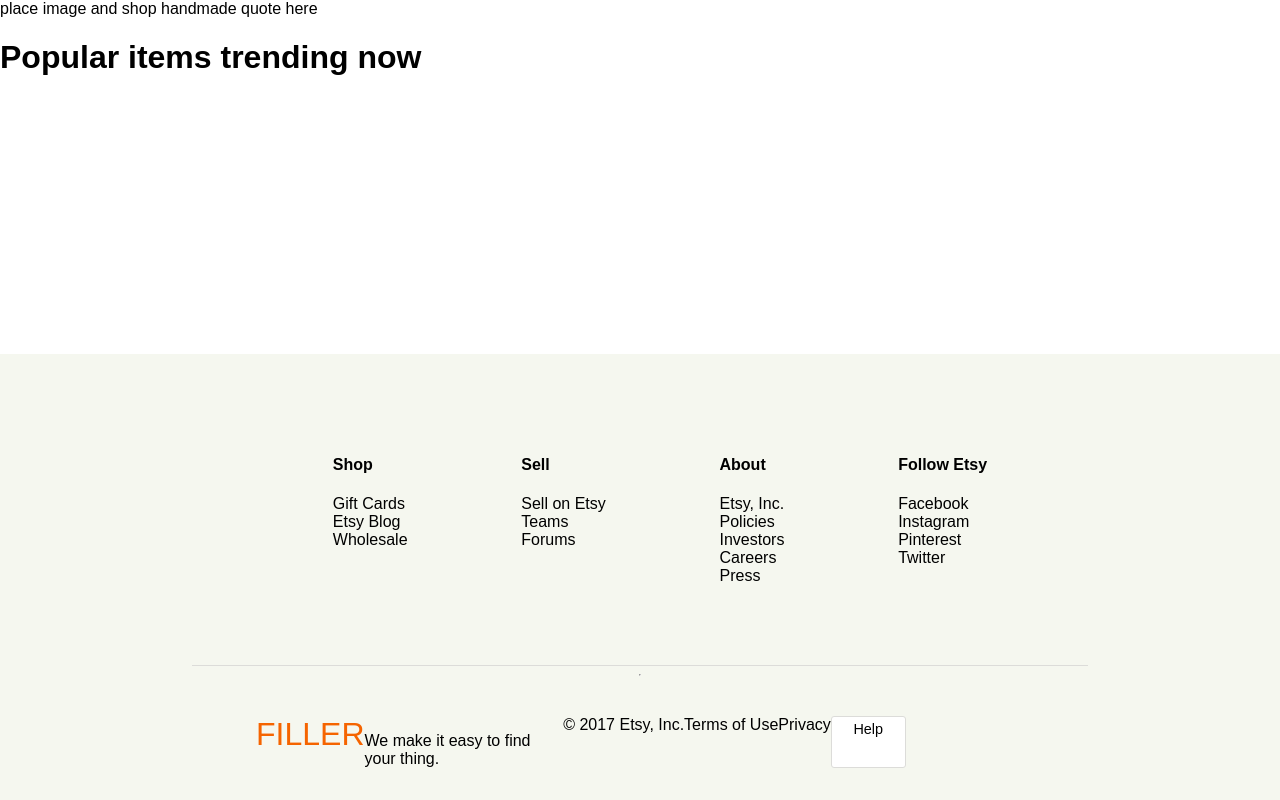
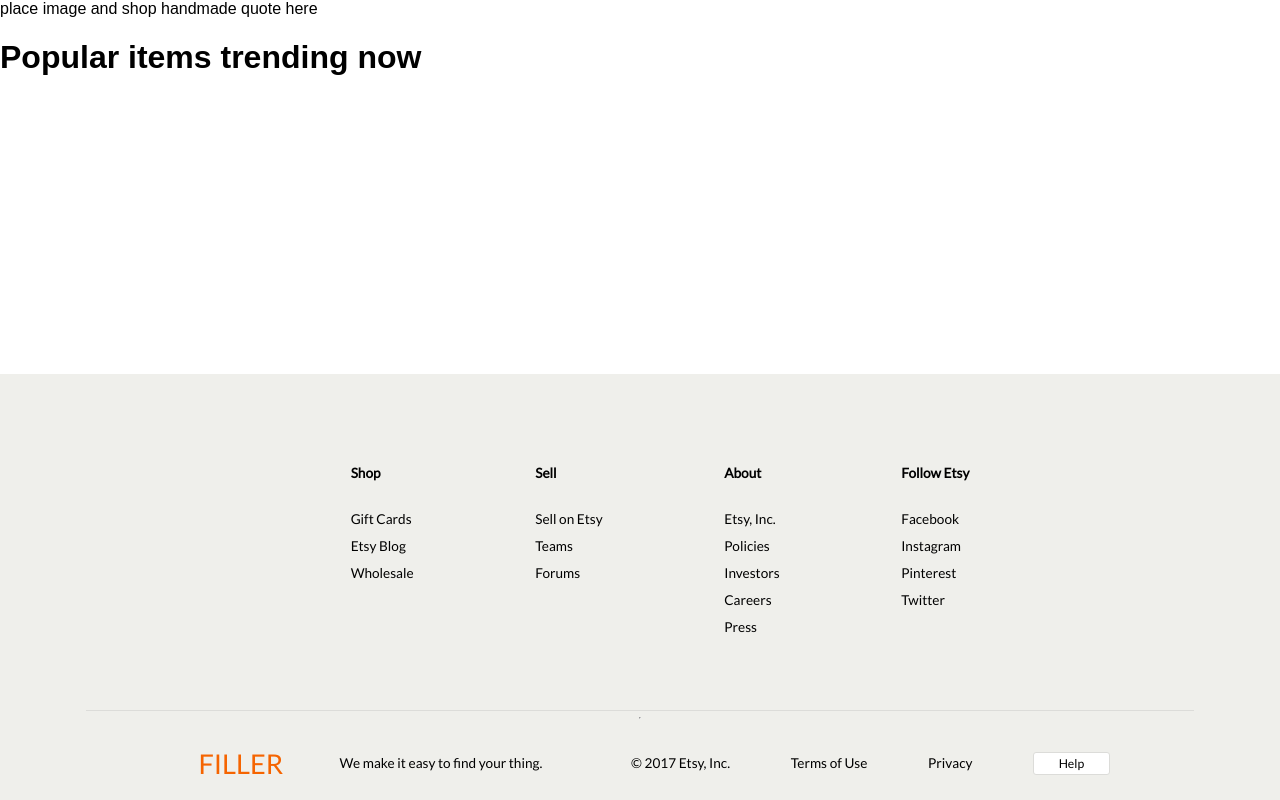
Before and after one commit to trending-etsyly/tiy-trending-etsyly, a React (Create React App) app: page / in a window 1280 px wide. Built offline with nearby package versions, Linux system fonts and the light colour scheme.

Commit message:
more basic footer styles (google fonts links added to index.html. meta div adjustments for easier styles. make sure this does not interfere with Chad s links

```diff
--- a/public/index.html
+++ b/public/index.html
@@ -7,6 +7,13 @@
 
     <link rel="manifest" href="%PUBLIC_URL%/manifest.json">
     <link rel="shortcut icon" href="%PUBLIC_URL%/favicon.ico">
+
+    <!-- fonts -->
+    <link href='https://fonts.googleapis.com/css?family=Bitter:700,400' rel='stylesheet' type='text/css'>
+    <link href='https://fonts.googleapis.com/css?family=Lato:400,300' rel='stylesheet' type='text/css'>
+    <link href="https://fonts.googleapis.com/css?family=Roboto" rel="stylesheet">
+
+
 
     <title>Trending</title>
   </head>
--- a/src/components/Footer.js
+++ b/src/components/Footer.js
@@ -41,7 +41,7 @@ export default class Footer extends Component {
                <div id="logo">FILLER</div>
                <div id="slogan">We make it easy to find your thing.</div>
             </div>
-            <div id="copyright"><light>© 2017 Etsy, Inc.</light></div>
+            <div id="copyright">© 2017 Etsy, Inc.</div>
             <div> Terms of Use </div>
             <div>Privacy</div>
             <div id="help-button">Help</div>
--- a/src/styles/Footer.css
+++ b/src/styles/Footer.css
@@ -1,37 +1,50 @@
 .footer {
+   min-width: 1000px;
    width: 100vw;
    display: flex;
    flex-direction: column;
    align-items: center;
    position: absolute;
    bottom: 0;
-   background-color: #F5F7EF;
+   background-color: #EFEFEB;
+   font-size: 85%;
+   font-family: 'Lato', sans-serif;
 }
-/*----------------------TOP DIV-----------------------------------------------*/
+/*----------------------TOP DIV-*/
 .link-lists-top {
+   min-width: 1000px;
    width: 60vw;
    display: flex;
-   justify-content: space-around;
+   justify-content: center;
    padding: 4em;
    border-bottom: solid 1px #dcdcd9;
-   font-weight: lighter;
+}
+
+ul {
+   margin-left: 3em;
+   margin-right: 3em;
 }
 
 li {
    list-style-type: none;
+   line-height: 2;
 }
 
-/*---------------------BOTTOM DIV---------------------------------------------*/
+/*---------------------BOTTOM DIV-*/
 .meta-bottom {
+   min-width: 1000px;
    width: 60vw;
    display: flex;
-   padding: 2em;
+   justify-content: space-around;
+   align-items: center;
+   padding: 1.5em;
 }
 
 #logo-and-slogan {
    width: 40%;
    display: flex;
    justify-content: space-around;
+   align-items: center;
 }
 
 /*replace with actual logo*/
@@ -40,16 +53,13 @@ li {
    font-size: 200%;
 }
 
-#slogan {
-   padding-top: 1em;
-}
 
 /*this will be reassigned to an actual button if we decide to add one*/
 #help-button {
    background-color: white;
    border: solid 1px #dcdcd9;
    border-radius: 3px;
-   padding: .25em 1.5em;
+   padding: .25em 2em;
    /*font size may change when we import the right fonts*/
    font-size: 90%;
 }
--- a/src/styles/Trending.css
+++ b/src/styles/Trending.css
@@ -1,5 +1,5 @@
 .TrendingPage {
-   /*border: solid black 1px;*/
+   min-width: 1000px;
    width: 100vw;
    min-height: 100vh;
 }
```
